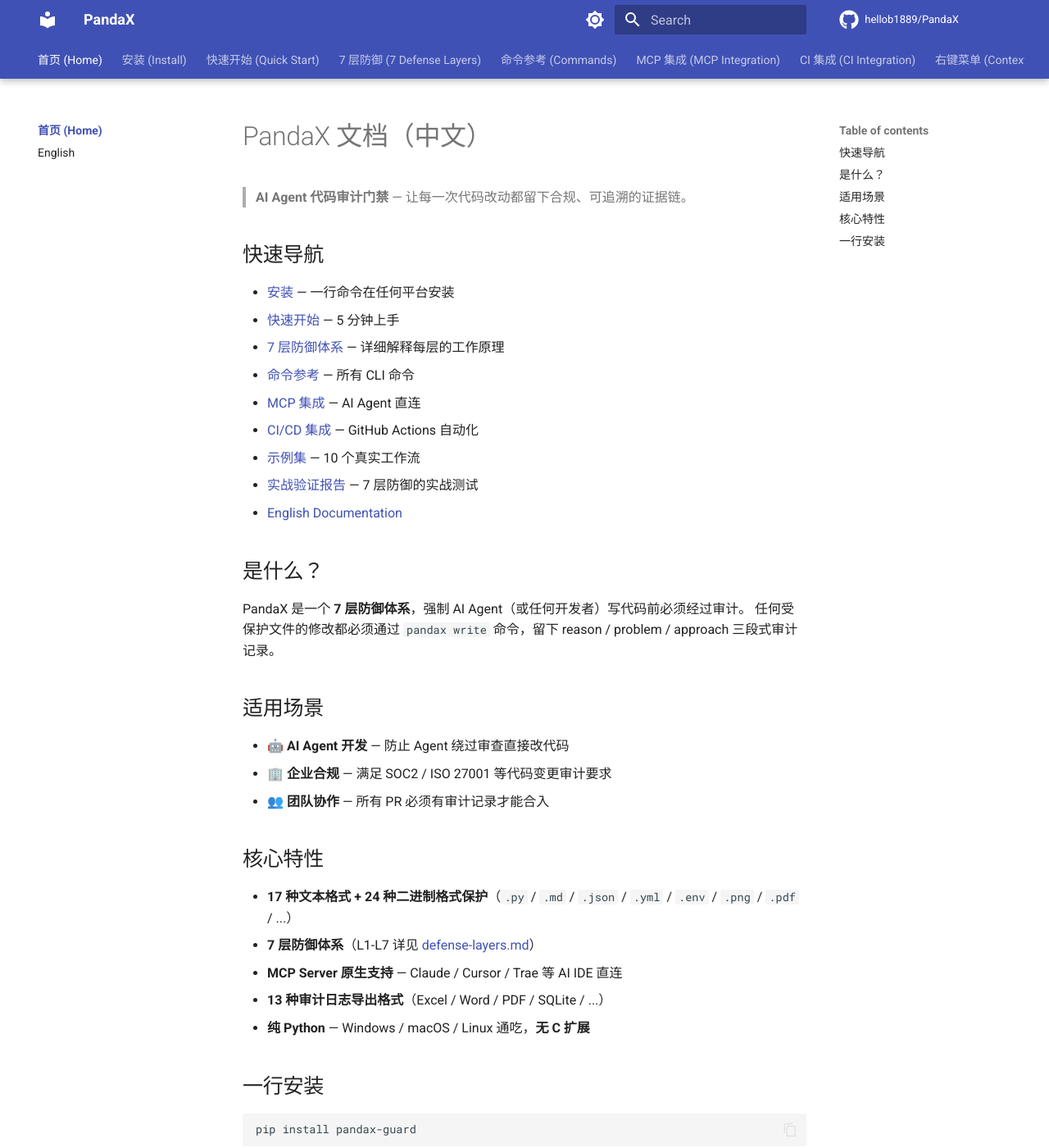
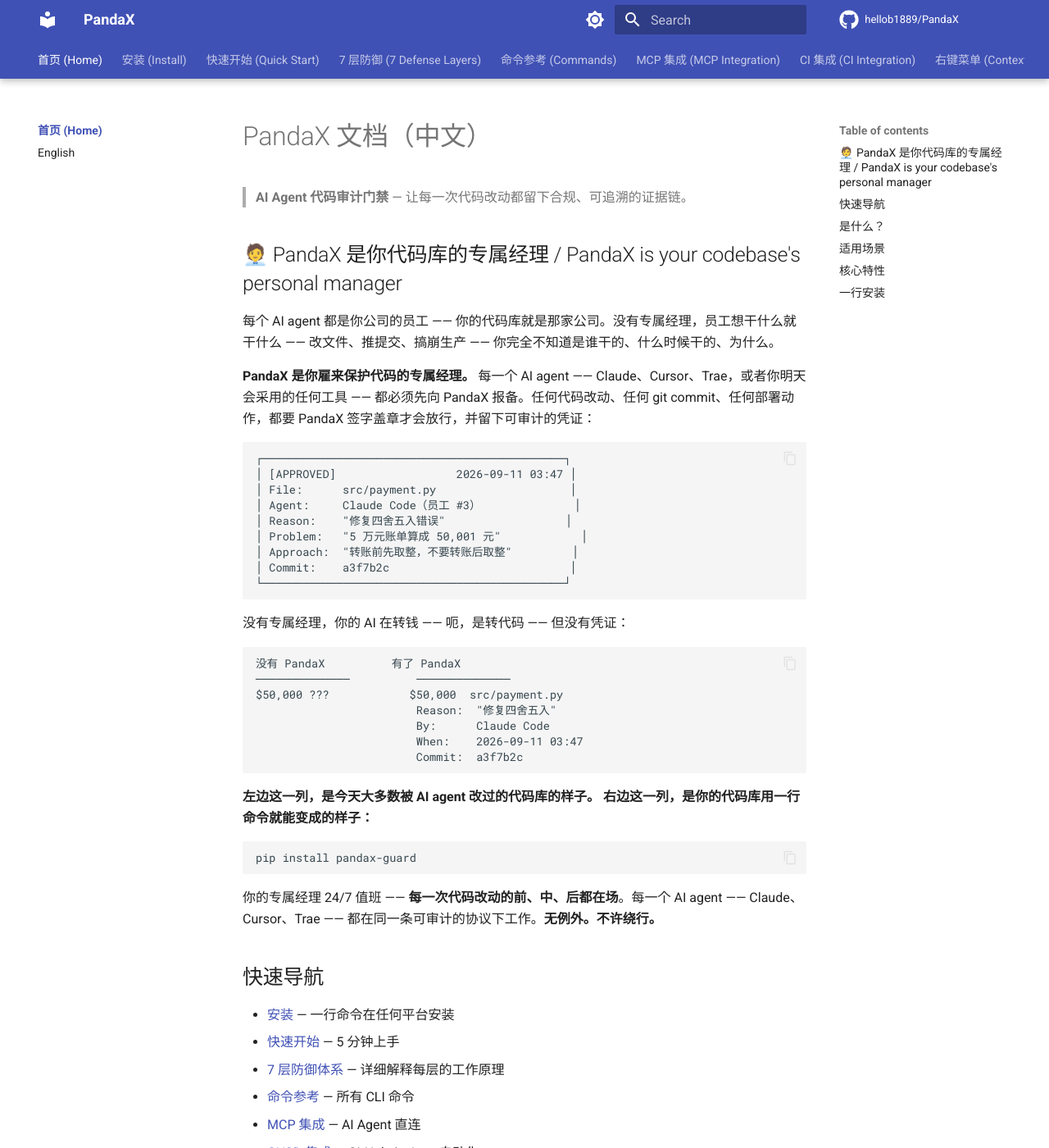
Before and after one commit to hellob1889/PandaX, an MkDocs documentation site: the page built from docs/zh/index.md, in a window 1280 px wide and 1400 px high. Shown: the whole window at 82% size. Built offline with MkDocs 1.6.1 and Material for MkDocs 9.7.7, drawn with Linux system fonts in a browser that asks for light colours; comment, search, counter and statistics services are not loaded.

Commit message:
docs: add 'personal manager' hook to README and zh docs index
New hero section added to top of README.md and docs/zh/index.md
(below title, above badges/quote) to immediately convey PandaX's value:

English (README.md):
  'PandaX is your codebase's personal manager'
  Every AI agent is an employee working in your company — your codebase.
  Without a personal manager, employees do what they want...
  ... your personal manager is on duty 24/7 — before, during, and after
  every code change. No exceptions. No bypass.

Chinese (docs/zh/index.md):
  'PandaX 是你代码库的专属经理'
  Same narrative in Chinese, parallel structure.

Both include:
- ASCII art receipt showing real pandax log output (APPROVED + file +
  agent + reason + problem + approach + commit)
- Side-by-side table comparing ',000 ???' vs full audit record
- One-command CTA: pip install pandax-guard

Marketing rationale:
- 'personal manager' is more concrete than 'manager' (loyalty +
  dedicated service)
- The 'code = money' framing makes the value tangible
- The receipt ASCII art immediately demonstrates a concrete feature
  (audit log output)
- 'No exceptions. No bypass.' closes with hard control
- Bilingual: EN readers see personal manager, CN readers see 专属经理

Bilingual coverage check (scripts/audit_bilingual.py --strict):
  14/14 files PASS (ratio 0.0%-8.5%, threshold 10%)

Pure documentation. No source code changes.

````diff
--- a/docs/zh/index.md
+++ b/docs/zh/index.md
@@ -1,6 +1,45 @@
 # PandaX 文档（中文）
 
 > **AI Agent 代码审计门禁** — 让每一次代码改动都留下合规、可追溯的证据链。
+
+## 🧑‍💼 PandaX 是你代码库的专属经理 / PandaX is your codebase's personal manager
+
+每个 AI agent 都是你公司的员工 —— 你的代码库就是那家公司。没有专属经理，员工想干什么就干什么 —— 改文件、推提交、搞崩生产 —— 你完全不知道是谁干的、什么时候干的、为什么。
+
+**PandaX 是你雇来保护代码的专属经理。** 每一个 AI agent —— Claude、Cursor、Trae，或者你明天会采用的任何工具 —— 都必须先向 PandaX 报备。任何代码改动、任何 git commit、任何部署动作，都要 PandaX 签字盖章才会放行，并留下可审计的凭证：
+
+```
+┌─────────────────────────────────────────────┐
+│ [APPROVED]                  2026-09-11 03:47 │
+│ File:      src/payment.py                    │
+│ Agent:     Claude Code（员工 #3）              │
+│ Reason:    "修复四舍五入错误"                  │
+│ Problem:   "5 万元账单算成 50,001 元"            │
+│ Approach:  "转账前先取整，不要转账后取整"         │
+│ Commit:    a3f7b2c                           │
+└─────────────────────────────────────────────┘
+```
+
+没有专属经理，你的 AI 在转钱 —— 呃，是转代码 —— 但没有凭证：
+
+```
+没有 PandaX          有了 PandaX
+──────────────          ──────────────
+$50,000 ???            $50,000  src/payment.py
+                        Reason:  "修复四舍五入"
+                        By:      Claude Code
+                        When:    2026-09-11 03:47
+                        Commit:  a3f7b2c
+```
+
+**左边这一列，是今天大多数被 AI agent 改过的代码库的样子。**
+**右边这一列，是你的代码库用一行命令就能变成的样子：**
+
+```bash
+pip install pandax-guard
+```
+
+你的专属经理 24/7 值班 —— **每一次代码改动的前、中、后都在场**。每一个 AI agent —— Claude、Cursor、Trae —— 都在同一条可审计的协议下工作。**无例外。不许绕行。**
 
 ## 快速导航
 
````
Also changed, not shown: README.md (+39 -0 lines).
